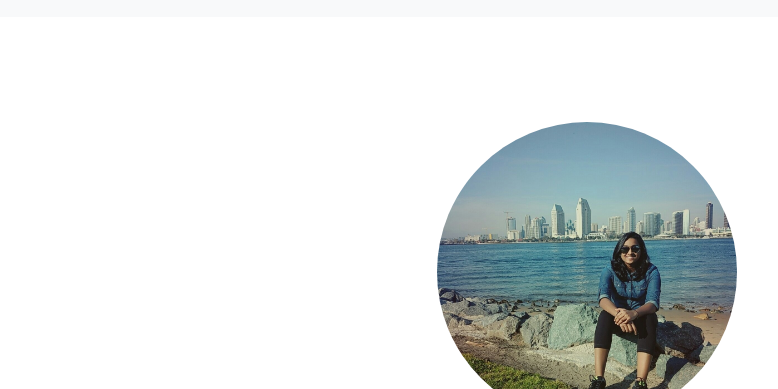
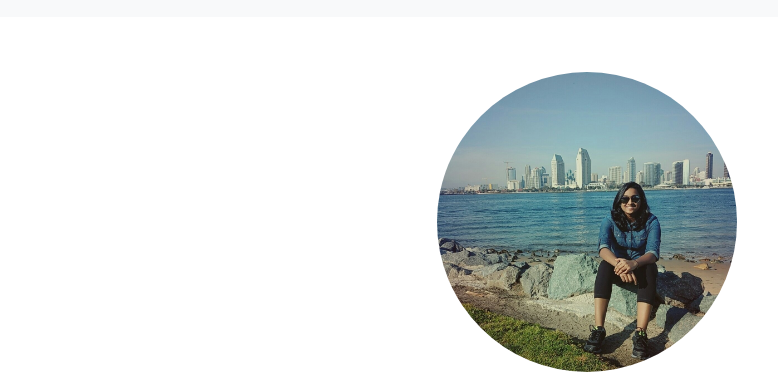
Before and after one commit to ashacker/ashacker.github.io, a plain HTML site: page index.html in a window 1280 px wide. Shown: the part 78-467 px from the top of the page, without its empty margins (53-831 px from the left). Drawn offline with nearby package versions, Linux system fonts and the light colour scheme.

Commit message:
body height fixed

```diff
--- a/css/scrolling-nav.css
+++ b/css/scrolling-nav.css
@@ -5,6 +5,8 @@
  */
 
 body {
+    width: 100%;
+    height: 100%;
     font-family: "Lucida Sans Unicode", "Lucida Grande", sans-serif;
 }
 
--- a/css/style.css
+++ b/css/style.css
@@ -9,7 +9,7 @@ body {
 
 .intro-section {
     height: 100%;
-    padding-top: 200px;
+    padding-top: 150px;
     text-align: center;
     /*background-image: url("../wordcloud.jpg");*/
     /*background: contain no-repeat; */
```
Also changed, not shown: index.html (+0 -1 lines).
